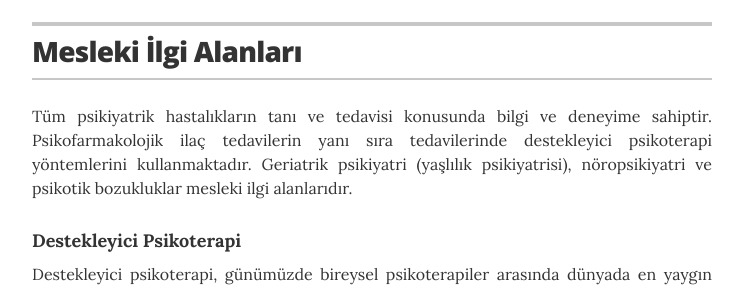
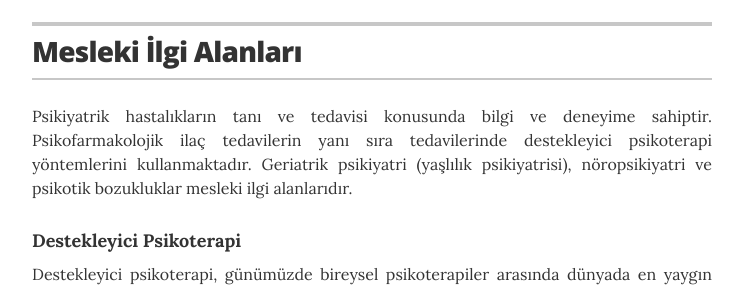
Before and after one commit to ibucgun/ibucgun.github.io, a Jekyll site: the page built from index.html, in a window 1280 px wide and 900 px high, scrolled down 1512 px. Shown: the part 154-444 px from the top of the window, without its empty margins (268-1011 px from the left). Built offline with Jekyll 4.4.1, drawn with Linux system fonts in a browser that asks for light colours.

Commit message:
Update skills.yml

```diff
--- a/_data/skills.yml
+++ b/_data/skills.yml
@@ -1,6 +1,6 @@
 # Mesleki İlgi Alanları
 - skill:
-  description: Tüm psikiyatrik hastalıkların tanı ve tedavisi konusunda bilgi ve deneyime sahiptir. Psikofarmakolojik ilaç tedavilerin yanı sıra tedavilerinde destekleyici psikoterapi yöntemlerini kullanmaktadır. Geriatrik psikiyatri (yaşlılık psikiyatrisi), nöropsikiyatri ve psikotik bozukluklar mesleki ilgi alanlarıdır.
+  description: Psikiyatrik hastalıkların tanı ve tedavisi konusunda bilgi ve deneyime sahiptir. Psikofarmakolojik ilaç tedavilerin yanı sıra tedavilerinde destekleyici psikoterapi yöntemlerini kullanmaktadır. Geriatrik psikiyatri (yaşlılık psikiyatrisi), nöropsikiyatri ve psikotik bozukluklar mesleki ilgi alanlarıdır.
 
 - skill: Destekleyici Psikoterapi
   description: Destekleyici psikoterapi, günümüzde bireysel psikoterapiler arasında dünyada en yaygın kullanılan psikoterapi yöntemidir ve psikodinamik psikiyatri temellerine dayalıdır. Psikiyatrik tanısal değerlendirmeyi gerektiren, terapistin girişimlerini özgül bir hedefi başarmaya yönelik olarak tasarladığı bir psikoterapidir. <br><br>Bu tedavi yönteminin en sık kullanıldığı ruhsal sorun ve hastalıklar; depresyon, anksiyete bozuklukları, psikosomatik hastalıklar, yas süreci, özkıyım ve diğer kriz durumları, alkol-madde bağımlılığı ve kişilik bozukluklarıdır.
```
